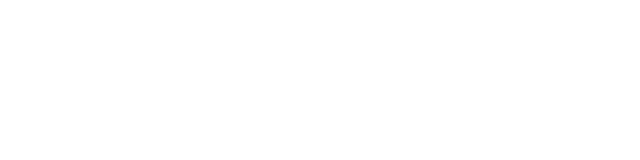
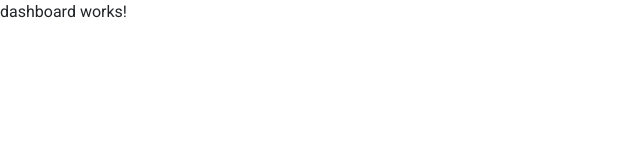
Before and after one commit to AlfredoVargas2708/alogar, an Angular app in the folder frontend/: page /dashboard in a window 1280 px wide. Before the commit this address led to /. Shown: the top 160 px of the page, without its empty margins (0-640 px from the left). Built offline with nearby package versions, Linux system fonts and the light colour scheme.

Commit message:
feat: implement dashboard component

```diff
--- a/frontend/src/app/app.routes.ts
+++ b/frontend/src/app/app.routes.ts
@@ -15,5 +15,10 @@ export const routes: Routes = [
         path: 'reset-password/:email',
         loadComponent: () => import('./components/reset-password-component/reset-password-component').then(m =>  m.ResetPasswordComponent),
         title: 'Restablecer Contraseña'
+    },
+    {
+        path: 'dashboard',
+        loadComponent: () => import('./components/dashboard/dashboard').then(m => m.Dashboard),
+        title: 'Inicio'
     }
 ];
--- /dev/null
+++ b/frontend/src/app/components/dashboard/dashboard.html
@@ -0,0 +1 @@
+<p>dashboard works!</p>
--- /dev/null
+++ b/frontend/src/app/components/dashboard/dashboard.ts
@@ -0,0 +1,11 @@
+import { Component } from '@angular/core';
+
+@Component({
+  selector: 'app-dashboard',
+  imports: [],
+  templateUrl: './dashboard.html',
+  styleUrl: './dashboard.scss'
+})
+export class Dashboard {
+
+}
```
Also changed, not shown: frontend/src/app/components/dashboard/dashboard.scss (added).
